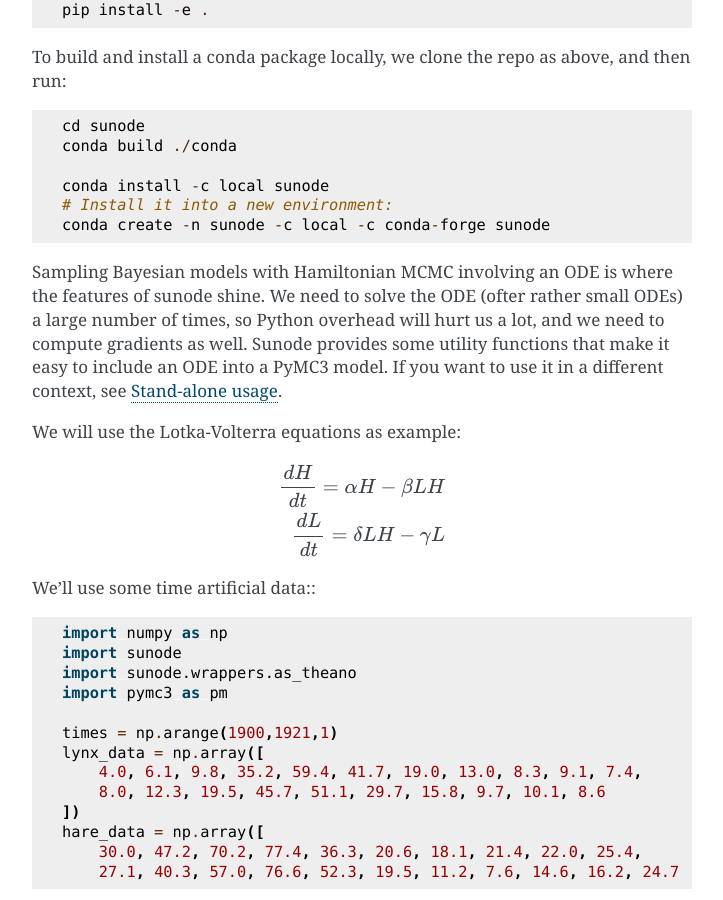
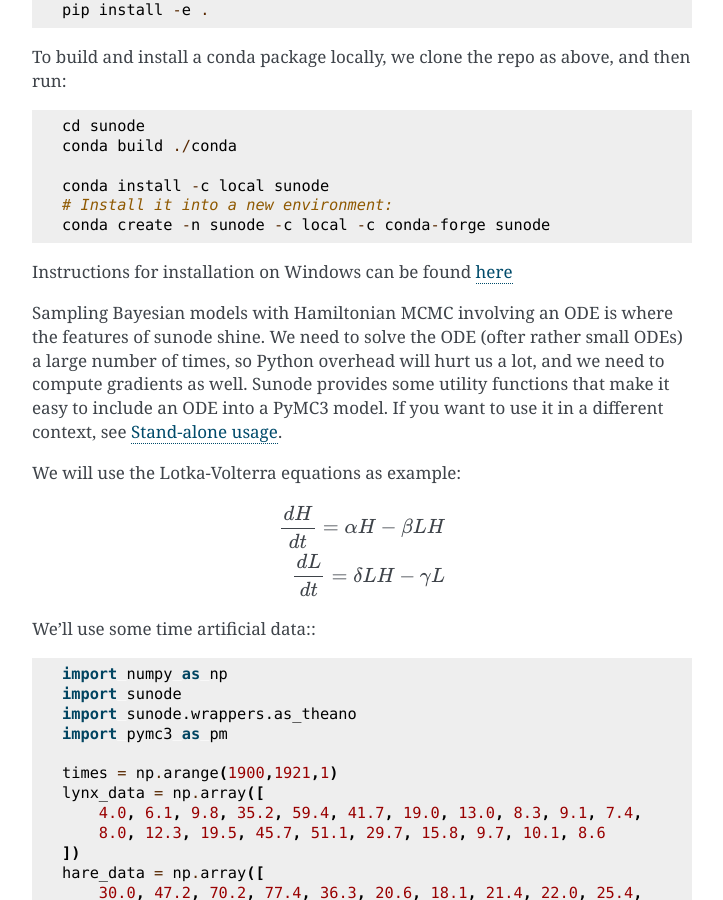
Before and after one commit to pymc-devs/sunode, a Sphinx documentation site: the page built from doc/source/quickstart_pymc3.rst, in a window 1280 px wide and 900 px high, scrolled down 377 px. Shown: the whole window, without its empty margins (388-1111 px from the left). Built offline with Sphinx 7.4.7, drawn with Linux system fonts in a browser that asks for light colours.

Commit message:
Add link to windows install instructions

```diff
--- a/doc/source/quickstart_pymc3.rst
+++ b/doc/source/quickstart_pymc3.rst
@@ -26,6 +26,9 @@ To build and install a conda package locally, we clone the repo as above, and th
     conda install -c local sunode
     # Install it into a new environment:
     conda create -n sunode -c local -c conda-forge sunode
+
+Instructions for installation on Windows can be found
+`here <https://gist.github.com/michaelosthege/5bd75c99cd5e806ee049b02ed528bab3>`_
 
 Sampling Bayesian models with Hamiltonian MCMC involving an ODE is where the
 features of sunode shine.  We need to solve the ODE (ofter rather small ODEs) a
```
Also changed, not shown: README.md (+2 -0 lines).
